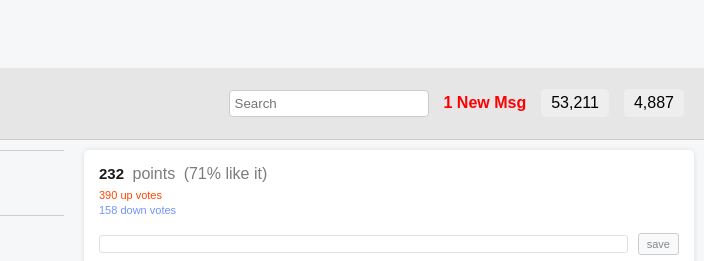
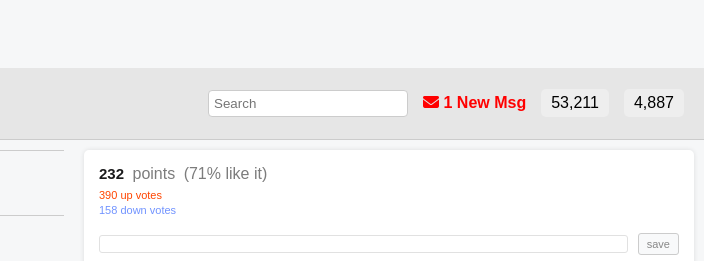
Before and after one commit to jlmejia1/CMSC-126-1STExam, a plain HTML site: page Test2/index.html in a window 1280 px wide. Shown: the top 261 px of the page, 576-1280 px from the left. Drawn offline with Linux system fonts and the light colour scheme.

Commit message:
initial updates

```diff
--- a/Test2/index.html
+++ b/Test2/index.html
@@ -74,7 +74,10 @@
 
                 <div class="sub-header-right">
                     <input type="search" class="search-bar" placeholder="Search">
-                    <span class="new-msg">1 New Msg</span>
+
+                    <span class="new-msg">
+                        <i class="fa fa-envelope"></i> 1 New Msg
+                    </span>
                     <span class="stats">53,211</span>
                     <span class="stats">4,887</span>
                 </div>
```
